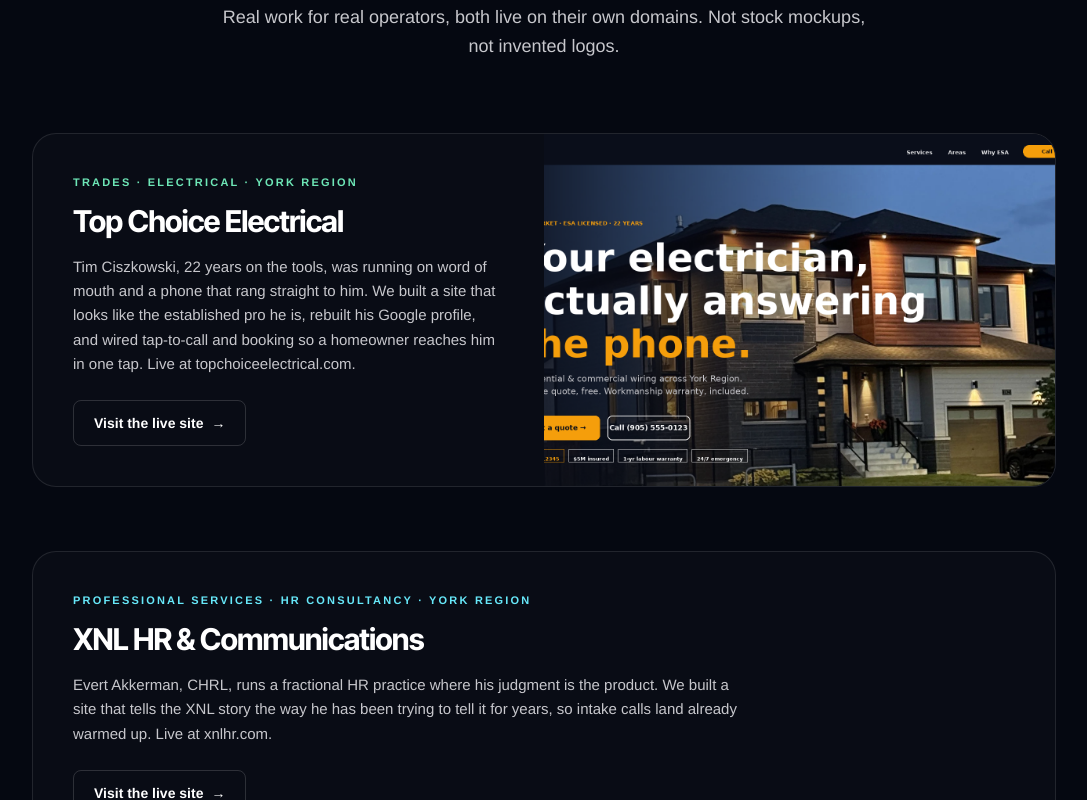
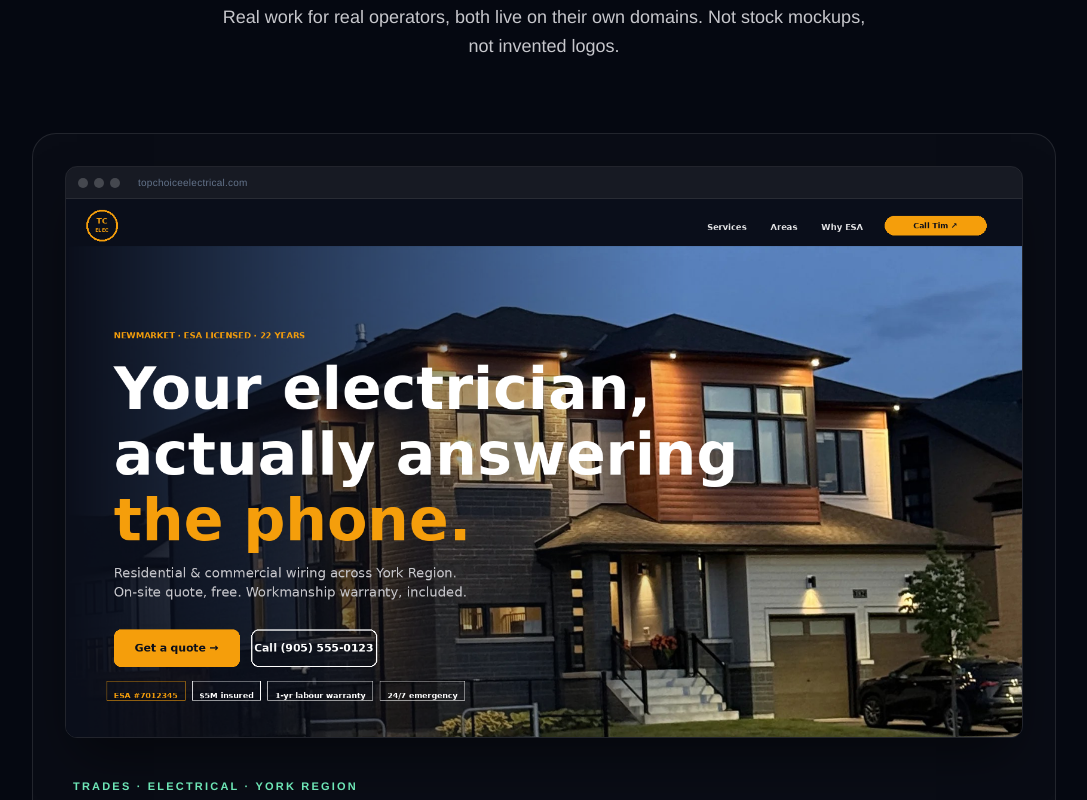
Before and after one commit to staybookt/staybookt-investor, a Next.js app: page /work in a window 1280 px wide. Shown: the part 380-1180 px from the top of the page, without its empty margins (96-1183 px from the left). Built offline with nearby package versions, Linux system fonts and the light colour scheme; no server answers.

Commit message:
Work: reframe TCE screenshot as a clean full-width browser window (16:9, top-aligned) so the hero is no longer cropped

```diff
--- a/app/work/page.tsx
+++ b/app/work/page.tsx
@@ -29,11 +29,30 @@ export default function WorkPage() {
         {/* TCE */}
         <section className="px-6 py-8 sm:px-12">
           <div className="mx-auto max-w-5xl overflow-hidden rounded-3xl border border-white/10 bg-white/[0.02]">
-            <div className="grid gap-0 lg:grid-cols-2">
+            {/* clean browser-framed screenshot */}
+            <div className="p-6 pb-0 sm:p-8 sm:pb-0">
+              <div className="overflow-hidden rounded-xl border border-white/10 shadow-2xl shadow-black/50">
+                <div className="flex items-center gap-1.5 border-b border-white/8 bg-white/[0.06] px-3 py-2">
+                  <span className="h-2.5 w-2.5 rounded-full bg-white/20" />
+                  <span className="h-2.5 w-2.5 rounded-full bg-white/20" />
+                  <span className="h-2.5 w-2.5 rounded-full bg-white/20" />
+                  <span className="ml-3 truncate text-[10px] tracking-wide text-mute">topchoiceelectrical.com</span>
+                </div>
+                <div className="relative aspect-[16/9] w-full bg-ink">
+                  <Image
+                    src="/photos/tce-after.png"
+                    alt="Top Choice Electrical website built by StayBookt"
+                    fill
+                    className="object-cover object-top"
+                    sizes="(max-width: 1024px) 100vw, 1024px"
+                  />
+                </div>
+              </div>
+            </div>
             <div className="p-8 sm:p-10">
               <p className="text-[11px] font-semibold uppercase tracking-[0.2em] text-hvac-light">Trades · Electrical · York Region</p>
               <h2 className="mt-3 font-display text-3xl tracking-tight text-white">Top Choice Electrical</h2>
-                <p className="mt-4 text-[15px] leading-relaxed text-platinum-soft">
+              <p className="mt-4 max-w-2xl text-[15px] leading-relaxed text-platinum-soft">
                 Tim Ciszkowski, 22 years on the tools, was running on word of mouth and a phone that rang straight to him. We
                 built a site that looks like the established pro he is, rebuilt his Google profile, and wired
                 tap-to-call and booking so a homeowner reaches him in one tap. Live at topchoiceelectrical.com.
@@ -46,10 +65,6 @@ export default function WorkPage() {
               >
                 Visit the live site <span aria-hidden>→</span>
               </a>
-              </div>
-              <div className="relative min-h-[280px] bg-ink">
-                <Image src="/photos/tce-after.png" alt="Top Choice Electrical website built by StayBookt" fill className="object-cover object-top" sizes="(max-width: 1024px) 100vw, 50vw" />
-              </div>
             </div>
           </div>
         </section>
```
Lines whose indentation alone changed are shown as unchanged.
